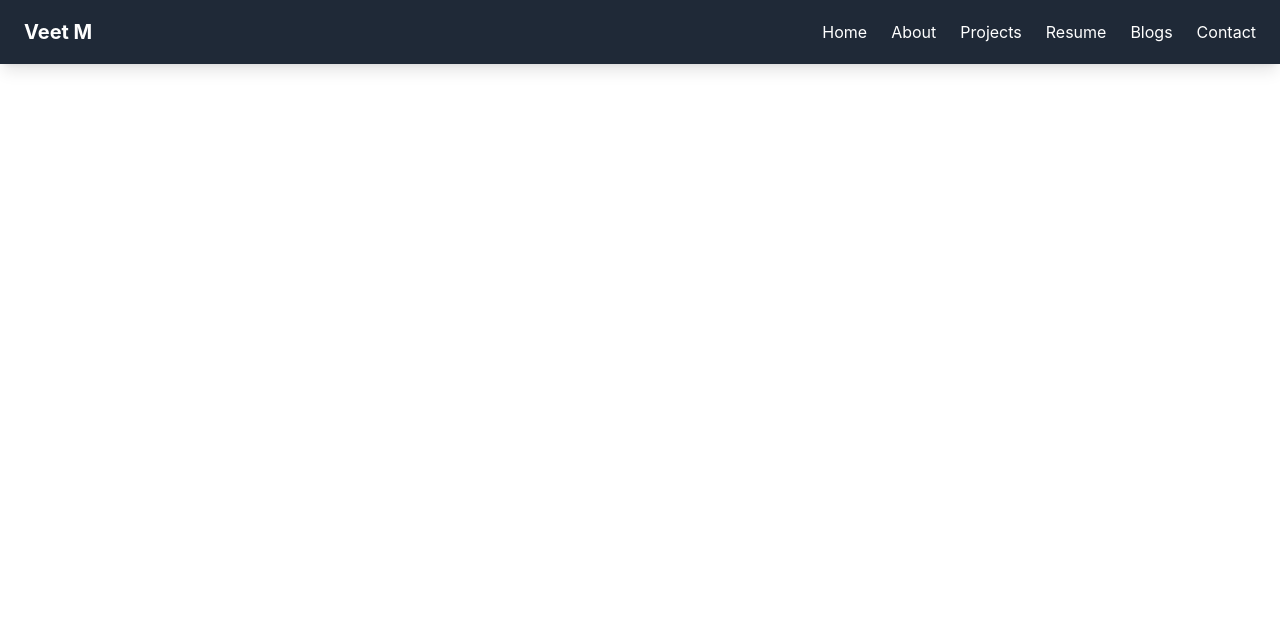
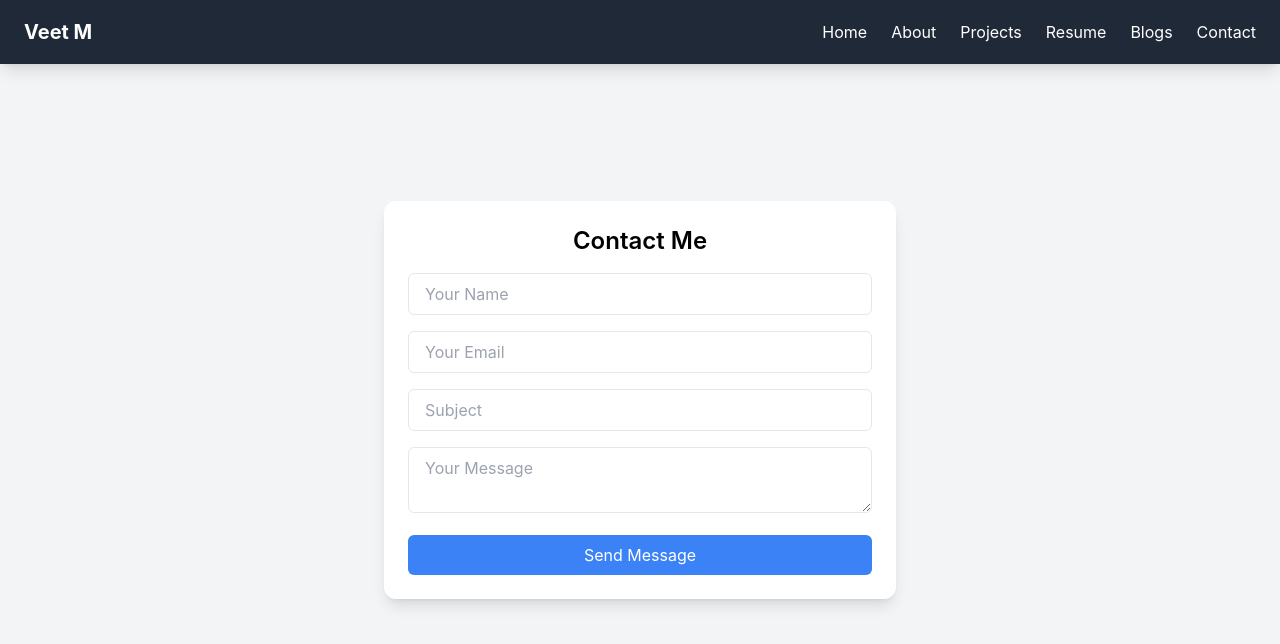
Before and after one commit to veetmoradiya3628/MyPortfolio, a React (Create React App) app: page /MyPortfolio/contact in a window 1280 px wide. Shown: the top 644 px of the page. Built offline with nearby package versions, Linux system fonts and the light colour scheme.

Commit message:
contact me and blogs page added

```diff
--- a/package.json
+++ b/package.json
@@ -3,6 +3,7 @@
   "version": "0.1.0",
   "private": true,
   "dependencies": {
+    "@emailjs/browser": "^4.4.1",
     "@emotion/react": "^11.14.0",
     "@emotion/styled": "^11.14.0",
     "@mui/icons-material": "^6.4.6",
--- a/src/pages/Blogs.js
+++ b/src/pages/Blogs.js
@@ -1,10 +1,44 @@
-function Blogs() {
-    return (
-        <div>
-            <h1 className="text-4xl font-bold">Blogs Page</h1>
-            <p>Welcome to the Blogs page.</p>
-        </div>
-    );
-}
+import React from "react";
+
+const blogs = [
+  {
+    id: 1,
+    title: "Getting started RabbitMQ with Node JS",
+    description:
+      "This article will simulate a basic asynchronous messaging flow using RabbitMQ and a Node.js client.",
+    link: "https://medium.com/@vmcoder311/getting-started-rabbitmq-with-node-js-5b1b3526d443",
+  },
+  {
+    id: 2,
+    title: "Exam Portal WebApplication",
+    description:
+      "Microservice-Based Web Application for Educational Institutions.",
+    link: "https://medium.com/@vmcoder311/exam-portal-webapplication-878412084751",
+  }
+];
+
+const Blogs = () => {
+  return (
+    <div className="max-w-4xl mx-auto p-6">
+      <h1 className="text-3xl font-bold text-center mb-6">Latest Blogs</h1>
+      <div className="space-y-6">
+        {blogs.map((blog) => (
+          <div key={blog.id} className="p-6 bg-white shadow-lg rounded-lg border">
+            <h2 className="text-xl font-semibold mb-2">{blog.title}</h2>
+            <p className="text-gray-700 mb-4">{blog.description}</p>
+            <a
+              href={blog.link}
+              target="_blank"
+              rel="noopener noreferrer"
+              className="text-blue-500 font-medium hover:underline"
+            >
+              Read More →
+            </a>
+          </div>
+        ))}
+      </div>
+    </div>
+  );
+};
 
 export default Blogs;
--- a/src/pages/Contact.js
+++ b/src/pages/Contact.js
@@ -1,10 +1,94 @@
-function Contact() {
-    return (
-      <div>
-        <h1 className="text-4xl font-bold">Contact Page</h1>
-        <p>Welcome to the Contact page.</p>
+import { useState } from "react";
+import emailjs from "@emailjs/browser";
+
+const Contact = () => {
+  const [formData, setFormData] = useState({
+    name: "",
+    email: "",
+    subject: "",
+    message: "",
+  });
+
+  const [status, setStatus] = useState("");
+
+  const handleChange = (e) => {
+    setFormData({ ...formData, [e.target.name]: e.target.value });
+  };
+
+  const sendEmail = (e) => {
+    e.preventDefault();
+
+    emailjs
+      .send(
+        process.env.REACT_APP_EMAILJS_SERVICE_ID,
+        process.env.REACT_APP_EMAILJS_TEMPLATE_ID,
+        formData,
+        process.env.REACT_APP_EMAILJS_PUBLIC_KEY
+      )
+      .then(
+        (response) => {
+          setStatus("✅ Message sent successfully!");
+          console.log("SUCCESS!", response.status, response.text);
+          setFormData({ name: "", email: "", subject: "", message: "" }); // Clear form
+        },
+        (error) => {
+          setStatus("❌ Failed to send message.");
+          console.error("FAILED...", error);
+        }
+      );
+  };
+
+  return (
+    <div className="flex items-center justify-center min-h-screen bg-gray-100 p-4">
+      <div className="w-full max-w-lg p-6 bg-white shadow-lg rounded-xl">
+        <h2 className="text-2xl font-semibold text-center mb-4">Contact Me</h2>
+        {status && <p className="text-center text-green-600">{status}</p>}
+        <form onSubmit={sendEmail} className="space-y-4">
+          <input
+            type="text"
+            name="name"
+            placeholder="Your Name"
+            value={formData.name}
+            onChange={handleChange}
+            className="w-full px-4 py-2 border rounded-md focus:ring-2 focus:ring-blue-500"
+            required
+          />
+          <input
+            type="email"
+            name="email"
+            placeholder="Your Email"
+            value={formData.email}
+            onChange={handleChange}
+            className="w-full px-4 py-2 border rounded-md focus:ring-2 focus:ring-blue-500"
+            required
+          />
+          <input
+            type="text"
+            name="subject"
+            placeholder="Subject"
+            value={formData.subject}
+            onChange={handleChange}
+            className="w-full px-4 py-2 border rounded-md focus:ring-2 focus:ring-blue-500"
+            required
+          />
+          <textarea
+            name="message"
+            placeholder="Your Message"
+            value={formData.message}
+            onChange={handleChange}
+            className="w-full px-4 py-2 border rounded-md focus:ring-2 focus:ring-blue-500"
+            required
+          />
+          <button
+            type="submit"
+            className="w-full bg-blue-500 text-white py-2 rounded-md hover:bg-blue-600 transition duration-300"
+          >
+            Send Message
+          </button>
+        </form>
       </div>
-    );
-  }
+    </div>
+  );
+};
 
-  export default Contact;
+export default Contact;
```
Also changed, not shown: 2 other files (tests, documents, lock files or other folders).
